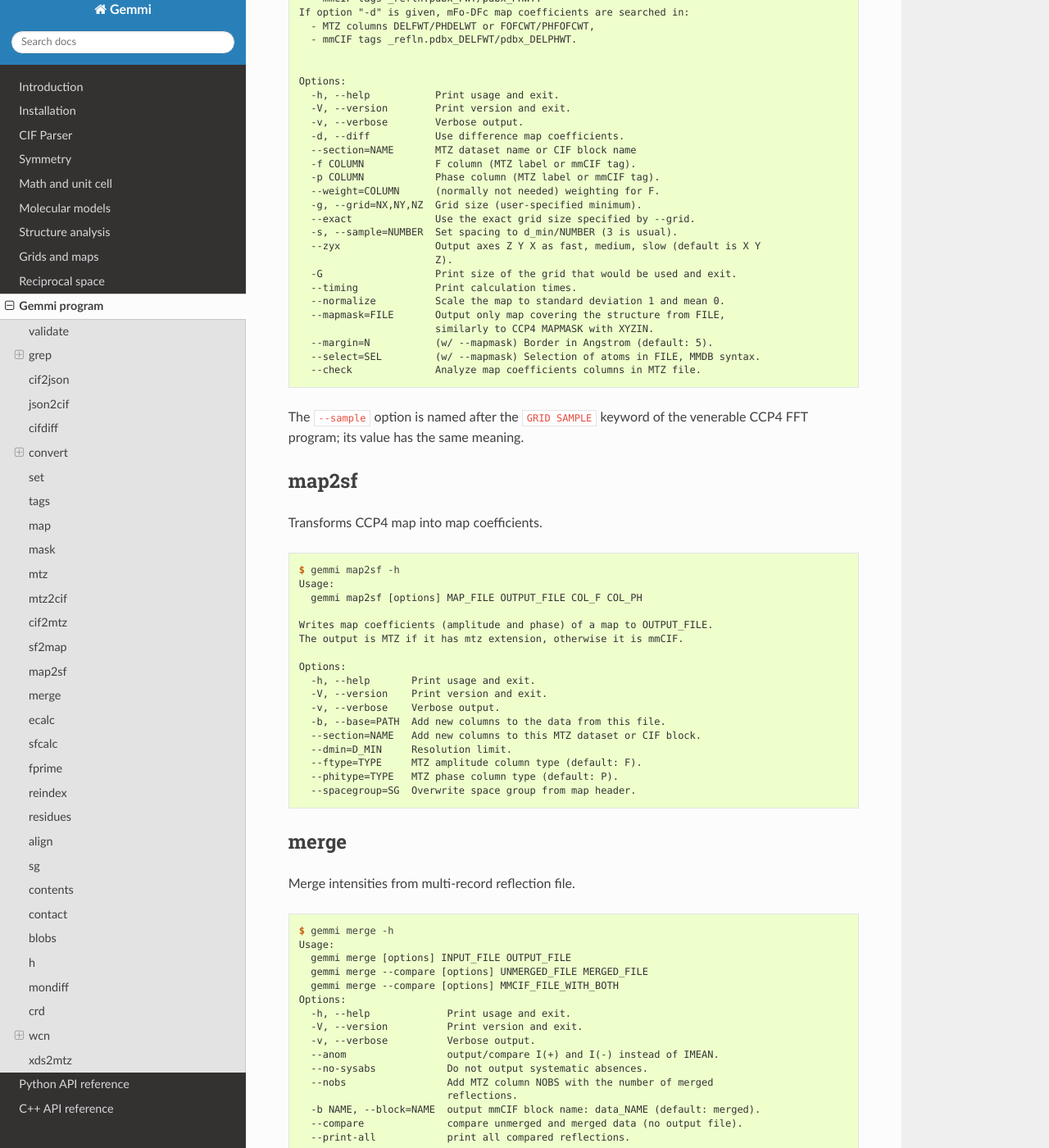
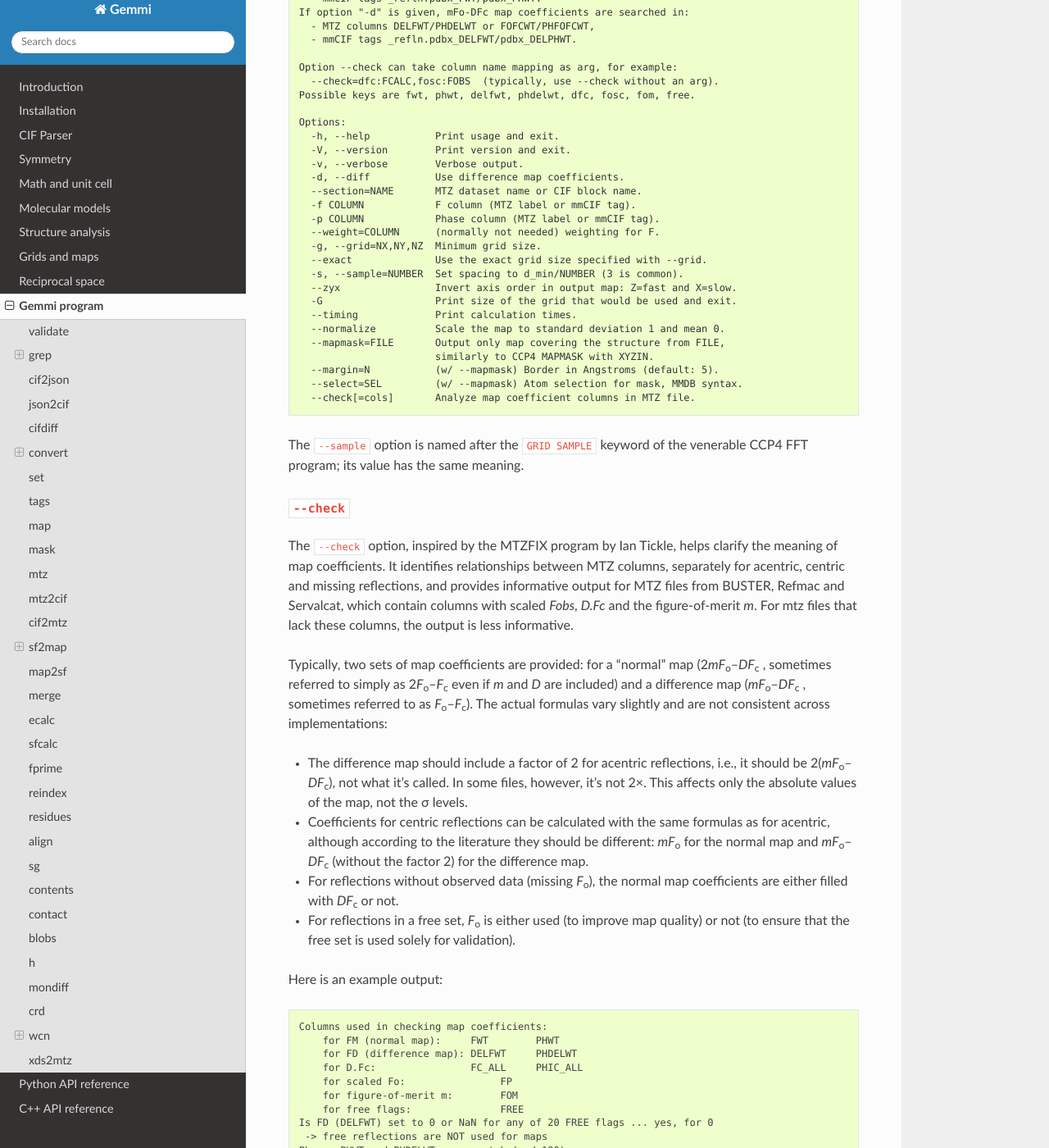
Before and after one commit to project-gemmi/gemmi, a Sphinx documentation site: the page built from docs/utils.rst, in a window 1280 px wide and 1400 px high, scrolled down 18846 px. Shown: the whole window at 82% size. Built offline with Sphinx 7.4.7 and the Read the Docs theme 3.1.0, drawn with Linux system fonts in a browser that asks for light colours; some of the changed text lies outside the part shown.

Commit message:
gemmi sf2map --check: add column mapping as an arg, add docs

```diff
--- a/docs/blobs-help.txt
+++ b/docs/blobs-help.txt
@@ -25,12 +25,12 @@ Blob criteria:
 
 Options for map calculation:
   -d, --diff            Use difference map coefficients.
-  --section=NAME        MTZ dataset name or CIF block name
+  --section=NAME        MTZ dataset name or CIF block name.
   -f COLUMN             F column (MTZ label or mmCIF tag).
   -p COLUMN             Phase column (MTZ label or mmCIF tag).
   --weight=COLUMN       (normally not needed) weighting for F.
-  -g, --grid=NX,NY,NZ   Grid size (user-specified minimum).
-  --exact               Use the exact grid size specified by --grid.
-  -s, --sample=NUMBER   Set spacing to d_min/NUMBER (3 is usual).
+  -g, --grid=NX,NY,NZ   Minimum grid size.
+  --exact               Use the exact grid size specified with --grid.
+  -s, --sample=NUMBER   Set spacing to d_min/NUMBER (3 is common).
   -G                    Print size of the grid that would be used and exit.
   --timing              Print calculation times.
--- a/docs/sf2map-help.txt
+++ b/docs/sf2map-help.txt
@@ -3,7 +3,7 @@ Usage:
   gemmi sf2map [options] INPUT_FILE MAP_FILE
   gemmi sf2map --check INPUT_FILE
 
-INPUT_FILE must be either MTZ or mmCIF with map coefficients.
+INPUT_FILE must be an MTZ or mmCIF file with map coefficients.
 
 By default, the program searches for 2mFo-DFc map coefficients in:
   - MTZ columns FWT/PHWT or 2FOFCWT/PH2FOFCWT,
@@ -12,26 +12,28 @@ If option "-d" is given, mFo-DFc map coefficients are searched in:
   - MTZ columns DELFWT/PHDELWT or FOFCWT/PHFOFCWT,
   - mmCIF tags _refln.pdbx_DELFWT/pdbx_DELPHWT.
 
+Option --check can take column name mapping as arg, for example:
+  --check=dfc:FCALC,fosc:FOBS  (typically, use --check without an arg).
+Possible keys are fwt, phwt, delfwt, phdelwt, dfc, fosc, fom, free.
 
 Options:
   -h, --help           Print usage and exit.
   -V, --version        Print version and exit.
   -v, --verbose        Verbose output.
   -d, --diff           Use difference map coefficients.
-  --section=NAME       MTZ dataset name or CIF block name
+  --section=NAME       MTZ dataset name or CIF block name.
   -f COLUMN            F column (MTZ label or mmCIF tag).
   -p COLUMN            Phase column (MTZ label or mmCIF tag).
   --weight=COLUMN      (normally not needed) weighting for F.
-  -g, --grid=NX,NY,NZ  Grid size (user-specified minimum).
-  --exact              Use the exact grid size specified by --grid.
-  -s, --sample=NUMBER  Set spacing to d_min/NUMBER (3 is usual).
-  --zyx                Output axes Z Y X as fast, medium, slow (default is X Y
-                       Z).
+  -g, --grid=NX,NY,NZ  Minimum grid size.
+  --exact              Use the exact grid size specified with --grid.
+  -s, --sample=NUMBER  Set spacing to d_min/NUMBER (3 is common).
+  --zyx                Invert axis order in output map: Z=fast and X=slow.
   -G                   Print size of the grid that would be used and exit.
   --timing             Print calculation times.
   --normalize          Scale the map to standard deviation 1 and mean 0.
   --mapmask=FILE       Output only map covering the structure from FILE,
                        similarly to CCP4 MAPMASK with XYZIN.
-  --margin=N           (w/ --mapmask) Border in Angstrom (default: 5).
-  --select=SEL         (w/ --mapmask) Selection of atoms in FILE, MMDB syntax.
-  --check              Analyze map coefficients columns in MTZ file.
+  --margin=N           (w/ --mapmask) Border in Angstroms (default: 5).
+  --select=SEL         (w/ --mapmask) Atom selection for mask, MMDB syntax.
+  --check[=cols]       Analyze map coefficient columns in MTZ file.
--- a/docs/utils.rst
+++ b/docs/utils.rst
@@ -582,6 +582,62 @@ Transforms map coefficients from either MTZ or SF mmCIF to CCP4 map.
 The `--sample` option is named after the `GRID SAMPLE` keyword of
 the venerable CCP4 FFT program; its value has the same meaning.
 
+`--check`
+---------
+
+The `--check` option, inspired by the MTZFIX program by Ian Tickle,
+helps clarify the meaning of map coefficients.
+It identifies relationships between MTZ columns, separately for acentric,
+centric and missing reflections, and provides informative output
+for MTZ files from BUSTER, Refmac and Servalcat,
+which contain columns with scaled *Fobs*, *D.Fc* and the figure-of-merit *m*.
+For mtz files that lack these columns, the output is less informative.
+
+Typically, two sets of map coefficients are provided: for a "normal" map
+(2\ *mF*:sub:`o`–\ *DF*:sub:`c` , sometimes referred to simply as
+2\ *F*:sub:`o`–\ *F*:sub:`c` even if *m* and *D* are included)
+and a difference map (*mF*:sub:`o`–*DF*:sub:`c` ,
+sometimes referred to as *F*:sub:`o`–*F*:sub:`c`).
+The actual formulas vary slightly and are not consistent across implementations:
+
+* The difference map should include a factor of 2 for acentric reflections,
+  i.e., it should be 2(*mF*:sub:`o`–*DF*\ :sub:`c`), not what it's called.
+  In some files, however, it's not 2×.
+  This affects only the absolute values of the map, not the σ levels.
+* Coefficients for centric reflections can be calculated with the same formulas
+  as for acentric, although according to the literature they should be
+  different: *mF*:sub:`o` for the normal map and *mF*:sub:`o`–*DF*:sub:`c`
+  (without the factor 2) for the difference map.
+* For reflections without observed data (missing *F*\ :sub:`o`), the normal map
+  coefficients are either filled with *DF*:sub:`c` or not.
+* For reflections in a free set, *F*:sub:`o` is either used (to improve map
+  quality) or not (to ensure that the free set is used solely for validation).
+
+Here is an example output:
+
+.. code-block:: none
+
+  Columns used in checking map coefficients:
+      for FM (normal map):     FWT        PHWT
+      for FD (difference map): DELFWT     PHDELWT
+      for D.Fc:                FC_ALL     PHIC_ALL
+      for scaled Fo:                FP
+      for figure-of-merit m:        FOM
+      for free flags:               FREE
+  Is FD (DELFWT) set to 0 or NaN for any of 20 FREE flags ... yes, for 0
+   -> free reflections are NOT used for maps
+  Phases PHWT and PHDELWT ...   match (mod 180)
+  Phases PHIC_ALL and PHWT ...   match (mod 180)
+  For all 127888 acentric reflections (excl. missing/unused):
+      FM = 2m.Fo - D.Fc
+      FD = 2(m.Fo - D.Fc) = 2(FM - m.Fo) = FM - D.Fc
+  For all 2486 centric reflections (excl. missing/unused):
+      FM = 2m.Fo - D.Fc
+      FD = 2(m.Fo - D.Fc) = 2(FM - m.Fo) = FM - D.Fc
+  For all 16359 missing/unused reflections:
+      FM = D.Fc
+      FD = 0
+
 map2sf
 ======
 
```
Also changed, not shown: 3 other files.
